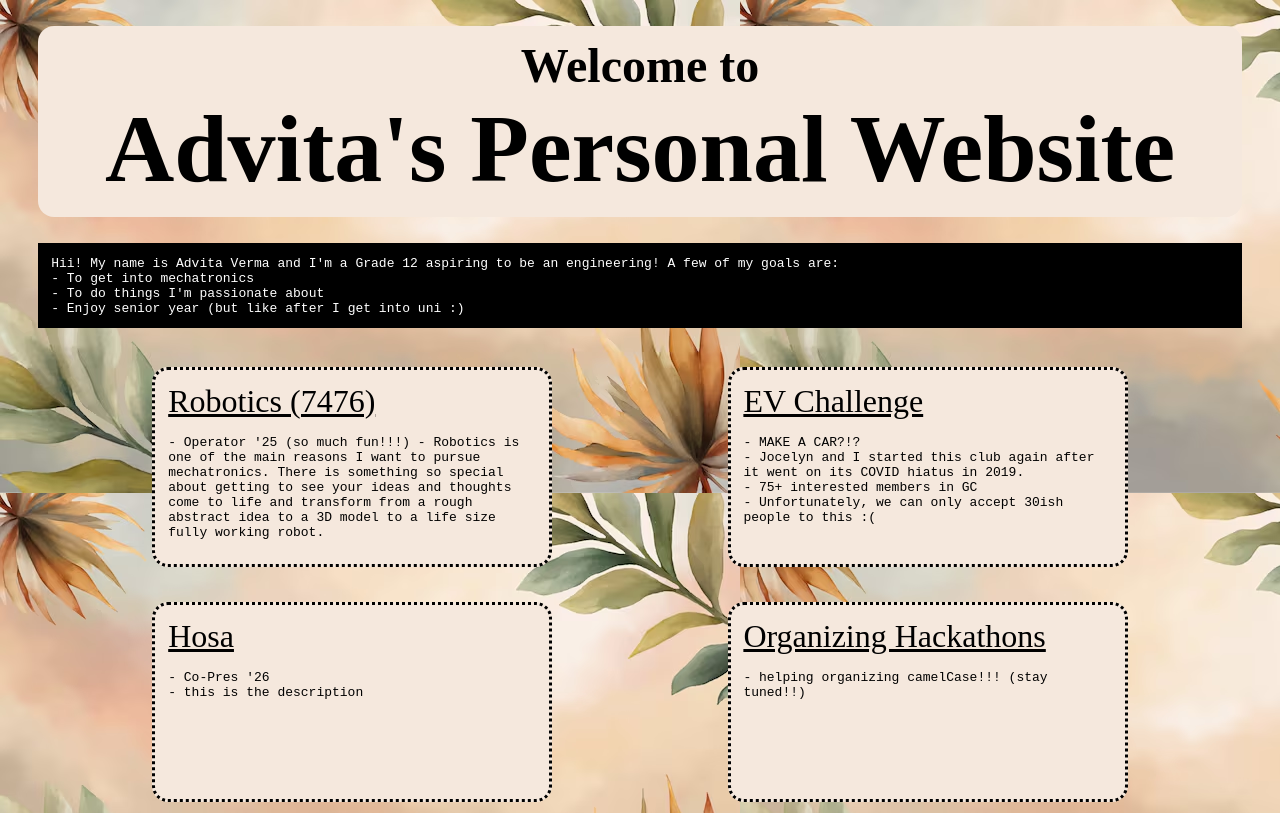
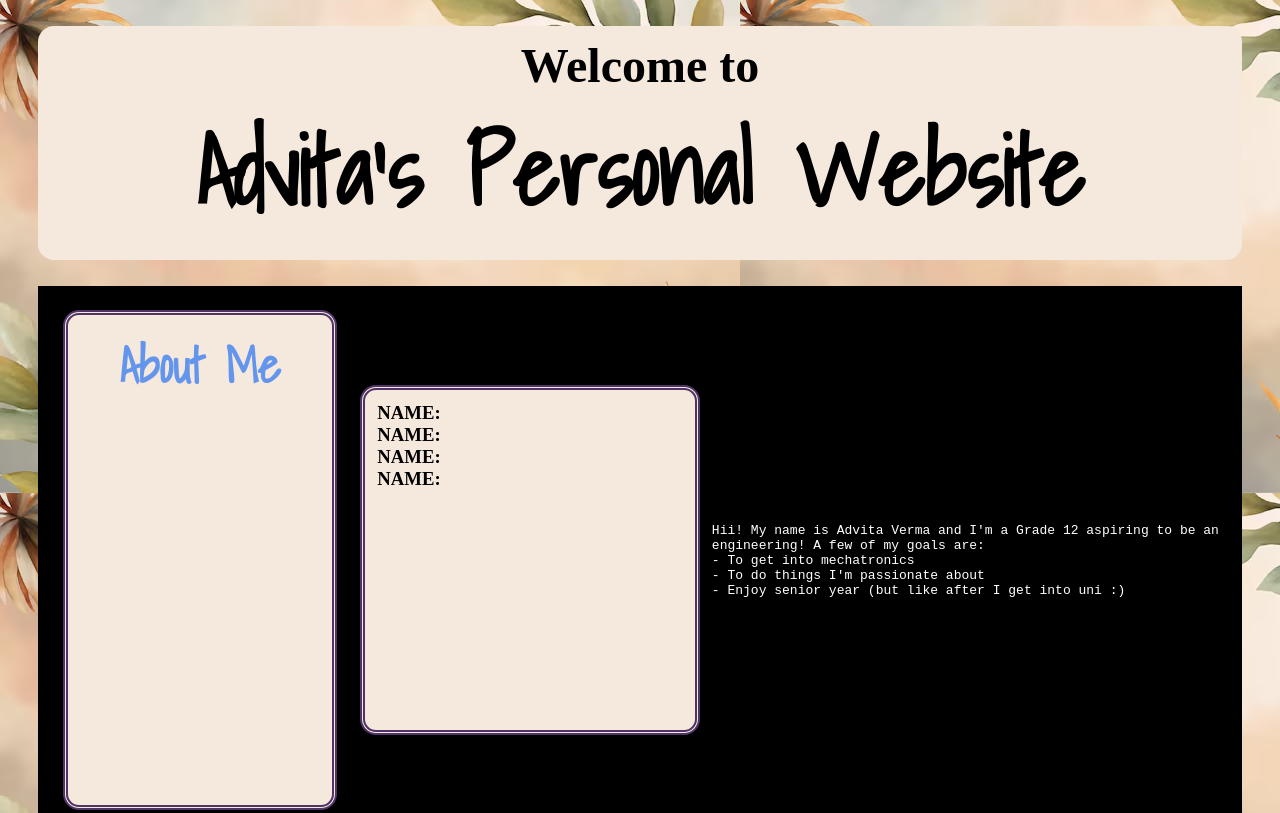
Before and after one commit to averm05/Personal-Website, a plain HTML site: page index.html in a window 1280 px wide. Shown: the top 813 px of the page. Drawn offline with Linux system fonts and the light colour scheme; files whose address does not match are found by name; a web font is replaced by a local one.

Commit message:
about me section

```diff
--- a/index.html
+++ b/index.html
@@ -8,6 +8,10 @@
     <style>
         @import url('https://fonts.googleapis.com/css2?family=Lacquer&display=swap');
     </style>
+
+    <style>
+    @import url('https://fonts.googleapis.com/css2?family=Lacquer&family=Shadows+Into+Light&display=swap');
+    </style>
 </head>
 <body>
     <div class="header">
@@ -15,6 +19,26 @@
         <h1>Advita's Personal Website</h1>
     </div>
     <div class="intro">
+        <div class="aboutme">
+            <h2>
+                About Me <br>
+                <br>
+            </h2>
+        </div>
+        <div class="basicinfo">
+            <h3>
+                NAME:
+            </h3>
+            <h3>
+                NAME:
+            </h3>
+            <h3>
+                NAME:
+            </h3>
+            <h3>
+                NAME:
+            </h3>
+        </div>
         <p>
             Hii! My name is Advita Verma and I'm a Grade 12 aspiring to be an engineering! A few of my goals are: <br>
             - To get into mechatronics <br>
@@ -87,7 +111,7 @@
             <a href=""> Nightlight PCB design </a>
             <p>
                 <br>
-                -
+                - deisgned a nightlight for an internship at CirucitWare
             </p>
         </div>
         <div class="project">
--- a/styles.css
+++ b/styles.css
@@ -7,6 +7,12 @@
 
 .lacquer-regular {
     font-family: "Lacquer", system-ui;
+    font-weight: 400;
+    font-style: normal;
+}
+
+.shadows-into-light-regular {
+    font-family: "Shadows Into Light", cursive;
     font-weight: 400;
     font-style: normal;
 }
@@ -41,6 +47,7 @@ body {
 
 .header h1{
     font-size: 6rem;
+    font-family: "Shadows Into Light";
 }
 
 .header h2{
@@ -55,6 +62,12 @@ body {
     background-color: black;
     margin: 2% 3%;
     padding: 1% 1%;
+}
+
+.intro h2{
+    align-items: center;
+    text-align: center;
+    color: white;
 }
 
 .intro p{
@@ -85,6 +98,40 @@ body {
 
 }
 
+/* About me heading */
+.aboutme h2{
+    font-size: 3rem;
+    font-family: "Shadows Into Light";
+    color: cornflowerblue;
+
+}
+
+/* About me box */
+.aboutme {
+    height: 500px;
+    width: 400px;
+    background-color: #f5e8dd;
+    margin: 1% 1%;
+    padding: 1% 1%;
+    border: 5px double rgb(80, 52, 103);
+    border-radius: 1rem;
+    transition: transform 0.3s ease;
+}
+/* basic info box */
+.basicinfo {
+    align-items: start;
+    height: 350px;
+    width: 500px;
+    background-color: #f5e8dd;
+    margin: 1% 1%;
+    padding: 1% 1%;
+    border: 5px double rgb(80, 52, 103);
+    border-radius: 1rem;
+    transition: transform 0.3s ease;
+}
+
+
+/* extracirricular boxes */
 .item {
     height: 200px;
     width: 400px;
@@ -95,6 +142,7 @@ body {
     border-radius: 1rem;
     transition: transform 0.3s ease;
 }
+
 
 .item:hover {
     transform: scale(1.1);
```
